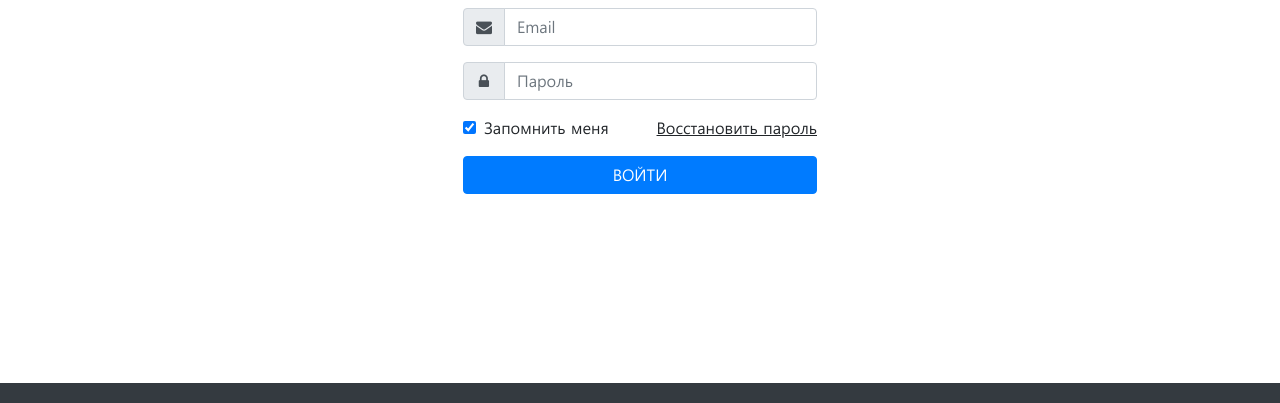
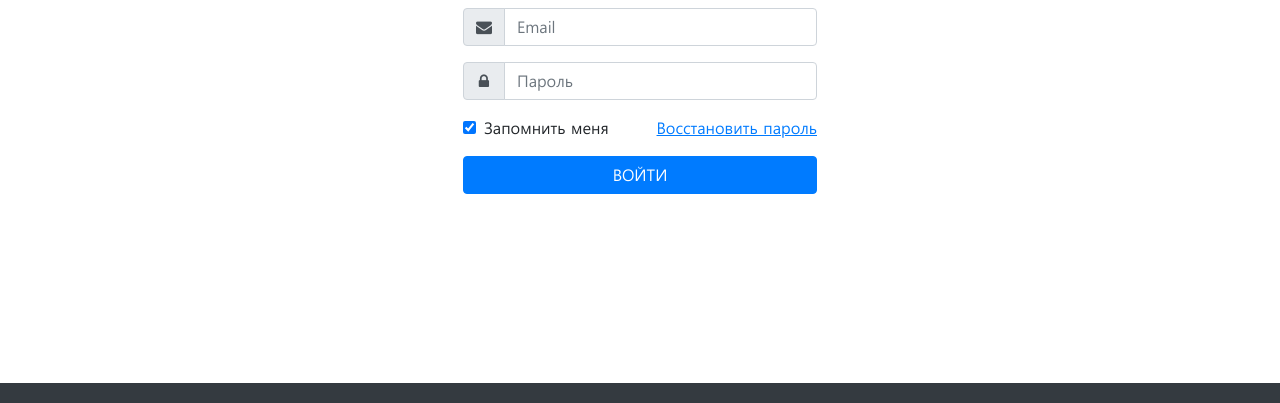
Before and after one commit to nelmare/ldg-bootstrap, a plain HTML site: page login.html in a window 1280 px wide. Shown: the part 398-801 px from the top of the page. Drawn offline with nearby package versions, Linux system fonts and the light colour scheme.

Commit message:
Правит ссылку восстановить пароль

```diff
--- a/login.html
+++ b/login.html
@@ -45,7 +45,7 @@
       </div>
       <div class="form-group d-flex justify-content-between">
         <label class="form-check-label"><input class="mr-2" type="checkbox" checked>Запомнить меня</label>
-        <a class="text-decoration-none" type="submit">
+        <a class="text-decoration-none" href="#">
           <ins>Восстановить пароль</ins>
         </a>
       </div>
```
